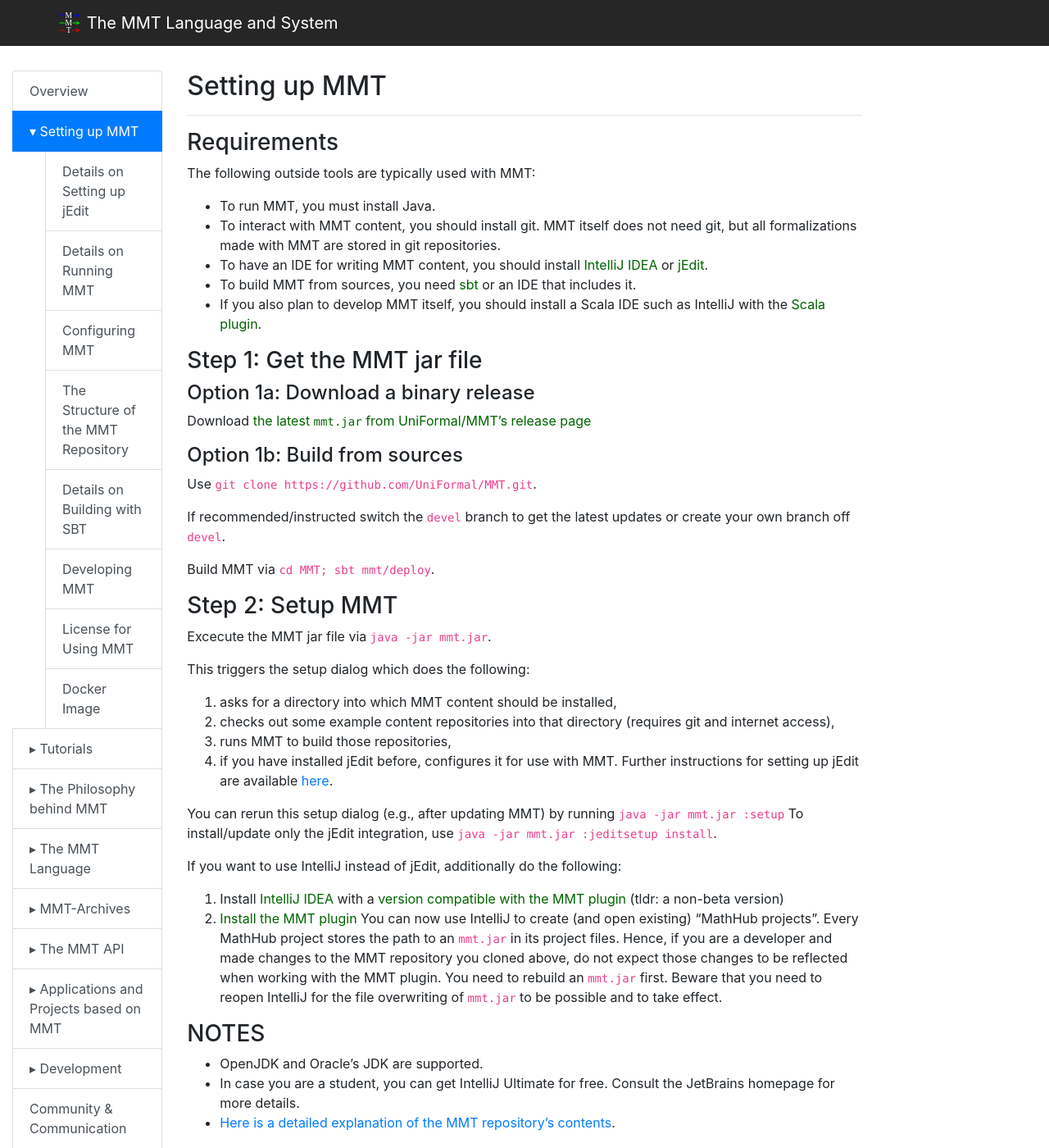
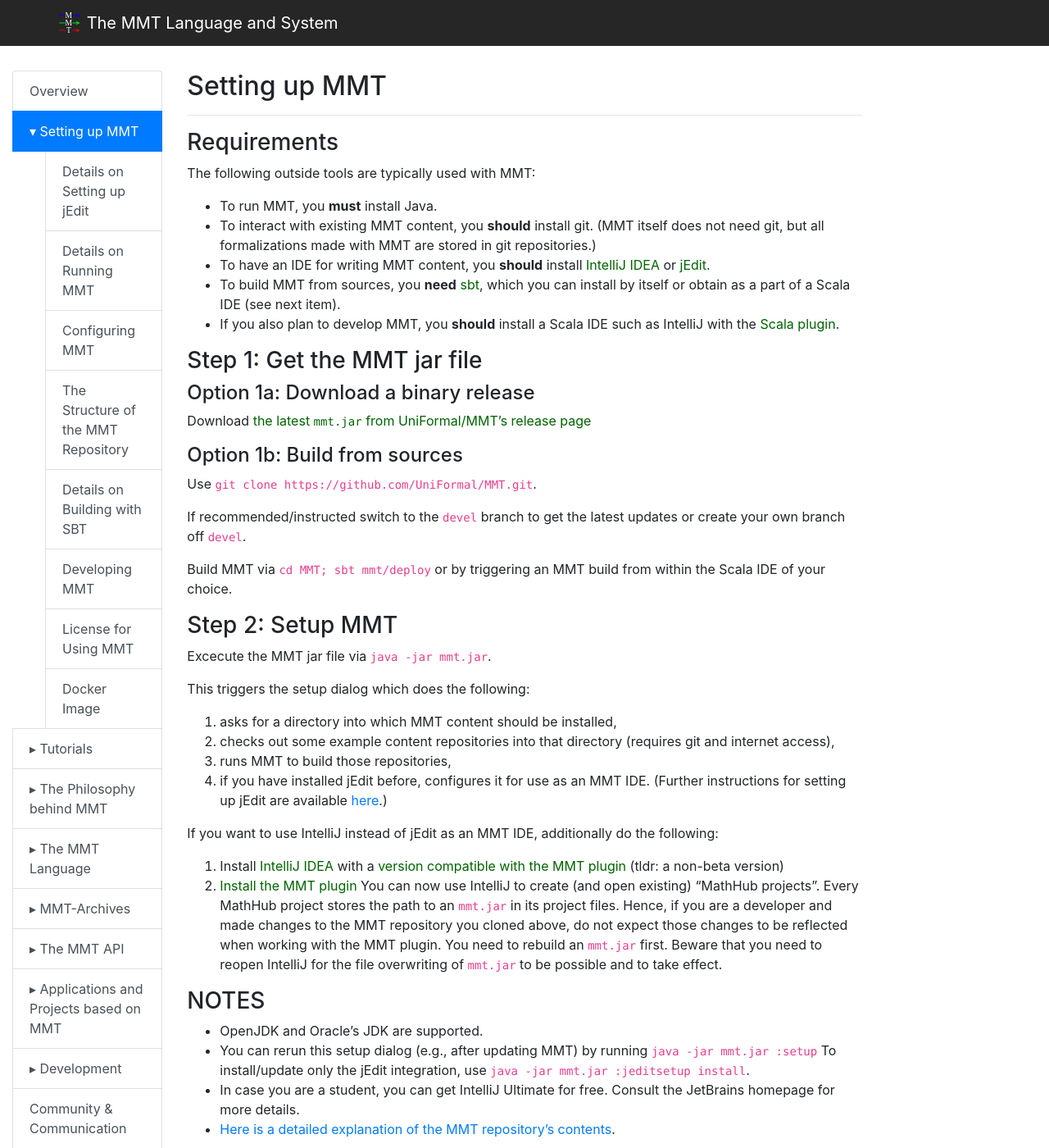
Before and after one commit to UniFormal/uniformal.github.io, a Jekyll site: the page built from doc/setup/index.md, in a window 1280 px wide and 1400 px high. Shown: the whole window at 82% size. Built offline with Jekyll 4.4.1, drawn with Linux system fonts in a browser that asks for light colours.

Commit message:
Update index.md

```diff
--- a/doc/setup/index.md
+++ b/doc/setup/index.md
@@ -7,12 +7,12 @@
 
 The following outside tools are typically used with MMT:
 
-* To run MMT, you must install Java.
-* To interact with MMT content, you should install git.
-MMT itself does not need git, but all formalizations made with MMT are stored in git repositories.
-* To have an IDE for writing MMT content, you should install [IntelliJ IDEA](https://www.jetbrains.com/idea/) or [jEdit](http://jedit.org/).
-* To build MMT from sources, you need [sbt](https://www.scala-sbt.org/) or an IDE that includes it.
-* If you also plan to develop MMT itself, you should install a Scala IDE such as IntelliJ with the [Scala plugin](https://plugins.jetbrains.com/plugin/1347-scala).
+* To run MMT, you **must** install Java.
+* To interact with existing MMT content, you **should** install git.
+(MMT itself does not need git, but all formalizations made with MMT are stored in git repositories.)
+* To have an IDE for writing MMT content, you **should** install [IntelliJ IDEA](https://www.jetbrains.com/idea/) or [jEdit](http://jedit.org/).
+* To build MMT from sources, you **need** [sbt](https://www.scala-sbt.org/), which you can install by itself or obtain as a part of a Scala IDE (see next item).
+* If you also plan to develop MMT, you **should** install a Scala IDE such as IntelliJ with the [Scala plugin](https://plugins.jetbrains.com/plugin/1347-scala).
 
 ### Step 1: Get the MMT jar file
 
@@ -24,9 +24,9 @@
 
 Use `git clone https://github.com/UniFormal/MMT.git`.
 
-If recommended/instructed switch the `devel` branch to get the latest updates or create your own branch off `devel`.
+If recommended/instructed switch to the `devel` branch to get the latest updates or create your own branch off `devel`.
 
-Build MMT via `cd MMT; sbt mmt/deploy`.
+Build MMT via `cd MMT; sbt mmt/deploy` or by triggering an MMT build from within the Scala IDE of your choice.
 
 ### Step 2: Setup MMT
 
@@ -36,13 +36,12 @@
 1. asks for a directory into which MMT content should be installed,
 1. checks out some example content repositories into that directory (requires git and internet access),
 1. runs MMT to build those repositories,
-1. if you have installed jEdit before, configures it for use with MMT.
-   Further instructions for setting up jEdit are available [here](jedit).
+1. if you have installed jEdit before, configures it for use as an MMT IDE.
+   (Further instructions for setting up jEdit are available [here](jedit).)
 
-You can rerun this setup dialog (e.g., after updating MMT) by running `java -jar mmt.jar :setup`
-To install/update only the jEdit integration, use `java -jar mmt.jar :jeditsetup install`.
 
-If you want to use IntelliJ instead of jEdit, additionally do the following:
+
+If you want to use IntelliJ instead of jEdit as an MMT IDE, additionally do the following:
 1. Install [IntelliJ IDEA](https://www.jetbrains.com/idea/) with a [version compatible with the MMT plugin](https://plugins.jetbrains.com/plugin/11450-mmt/versions) (tldr: a non-beta version)
 2. [Install the MMT plugin](https://uniformal.github.io/doc/applications/intellij/)
 You can now use IntelliJ to create (and open existing) "MathHub projects".
@@ -53,5 +52,7 @@
 ### NOTES
 
 - OpenJDK and Oracle's JDK are supported.
+- You can rerun this setup dialog (e.g., after updating MMT) by running `java -jar mmt.jar :setup`
+  To install/update only the jEdit integration, use `java -jar mmt.jar :jeditsetup install`.
 - In case you are a student, you can get IntelliJ Ultimate for free. Consult the JetBrains homepage for more details.
 - [Here is a detailed explanation of the MMT repository's contents](repo).
```
